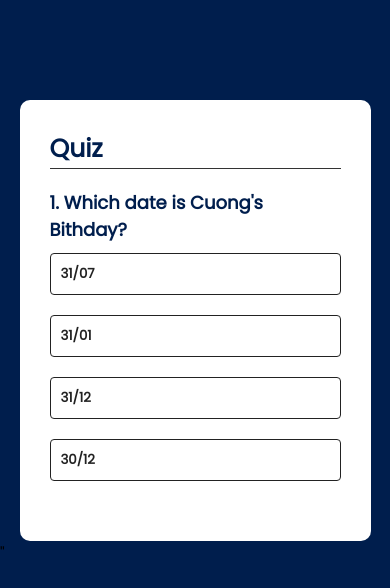
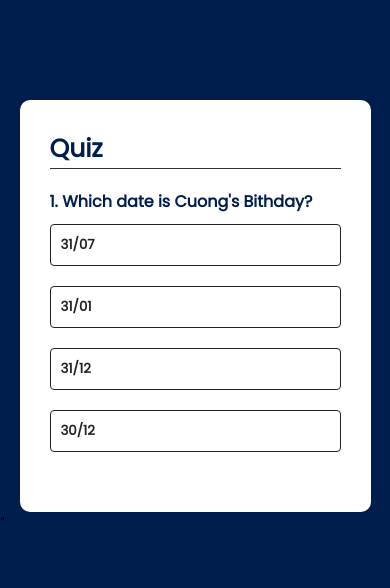
Before and after one commit to PhanTanCuong/Tasks, a plain HTML site: page Quiz/index.html in a window 390 px wide. Drawn offline with Linux system fonts and the light colour scheme.

Commit message:
responsive
responsive the .quiz h1 in mobile screen

```diff
--- a/Quiz/css/style.css
+++ b/Quiz/css/style.css
@@ -53,10 +53,10 @@ body {
     background: #222;
     color: #fff;
 }
-/*
+
 .btn:disabled{
     cursor: no-drop;
-} */
+}
 
 #next-btn{
     background: #001e4d;
@@ -80,3 +80,16 @@ body {
 .incorrect{
     background-color: #ff9393;
 }
+
+/* Responsive  */
+@media only screen and (max-width:1200px){
+    .quiz h2{
+        font-size: 1rem;
+    }
+}
+
+@media only screen and (max-width:712px){
+    .quiz h2{
+        text-align: justify;
+    }
+}
```
